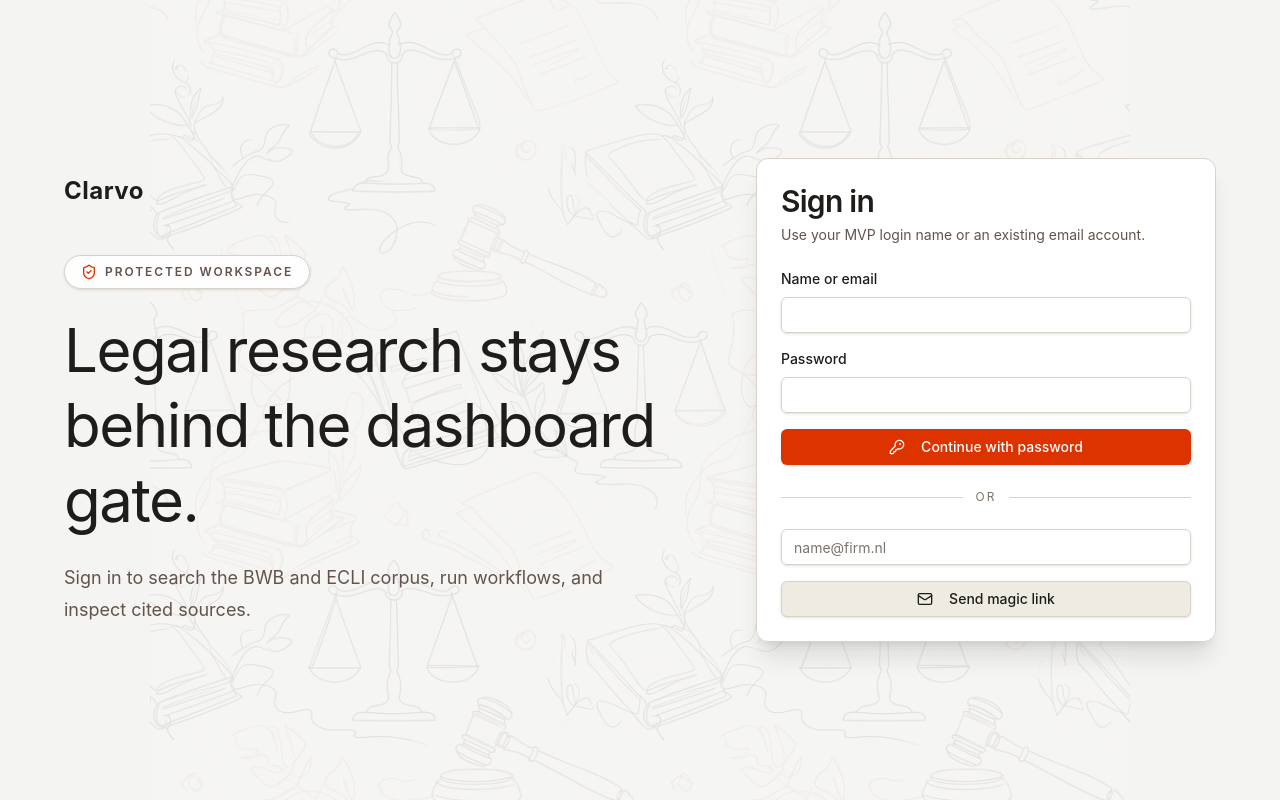
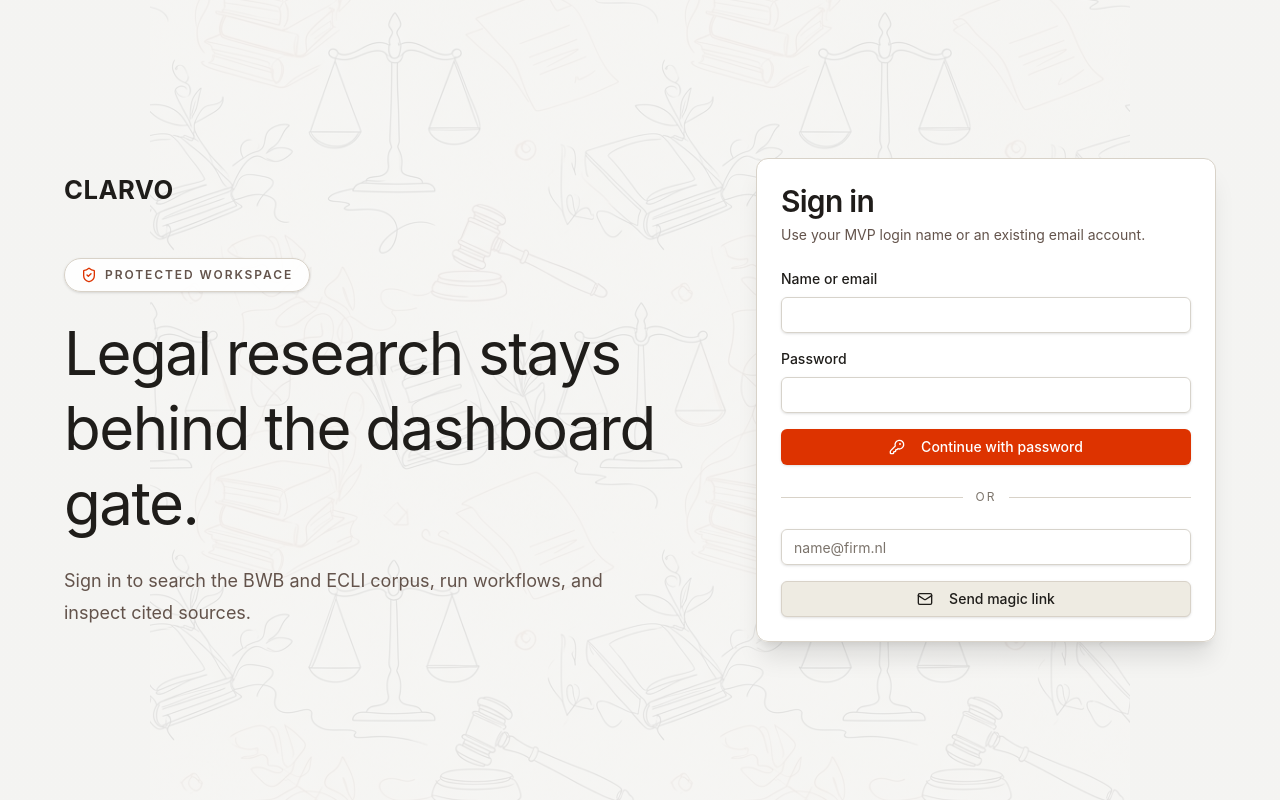
Before and after one commit to Antho-logan/clarvo, a Next.js app: page /login in a window 1280 px wide. Built offline with nearby package versions, Linux system fonts and the light colour scheme; no server answers; a web font is replaced by a local one.

Commit message:
Align Clarvo login wordmark

```diff
--- a/src/app/login/page.tsx
+++ b/src/app/login/page.tsx
@@ -38,8 +38,8 @@
       <div className="mx-auto flex min-h-[calc(100svh-3.5rem)] max-w-6xl items-center sm:min-h-[calc(100vh-5rem)]">
         <div className="grid w-full gap-7 lg:grid-cols-[1fr_460px] lg:items-center">
           <section>
-            <Link href="/" className="font-serif text-2xl font-bold tracking-[0.02em] text-[#1F1D1A]">
-              Clarvo
+            <Link href="/" className="font-serif text-[1.6rem] font-bold uppercase tracking-[0.02em] text-[#1F1D1A]">
+              CLARVO
             </Link>
             <div className="mt-9 max-w-2xl sm:mt-12">
               <div className="mb-5 inline-flex items-center rounded-full border border-[#D8D2C8] bg-white/90 px-4 py-2 text-xs font-semibold uppercase tracking-[0.16em] text-[#63534B] shadow-sm sm:mb-6">
```
